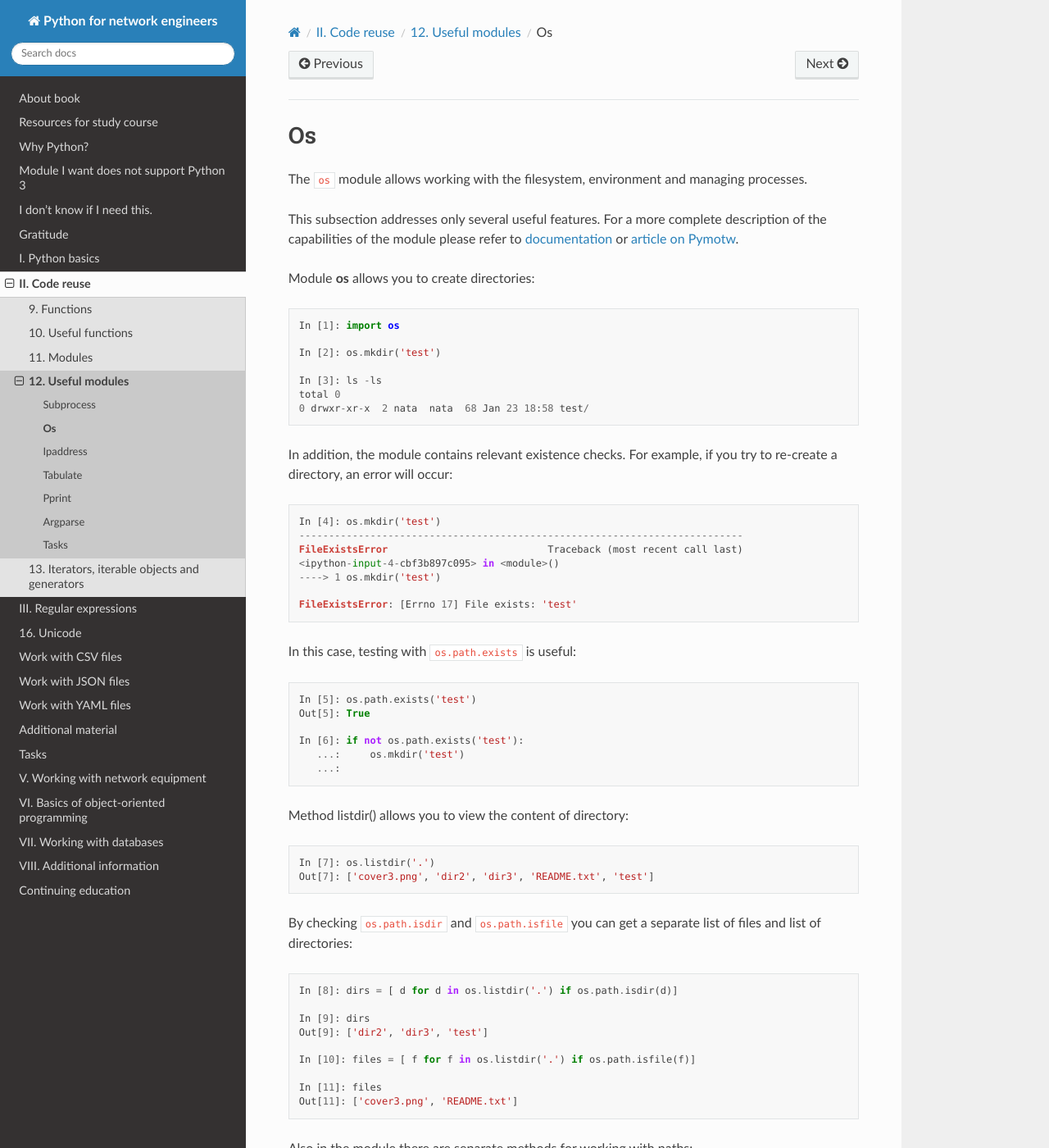
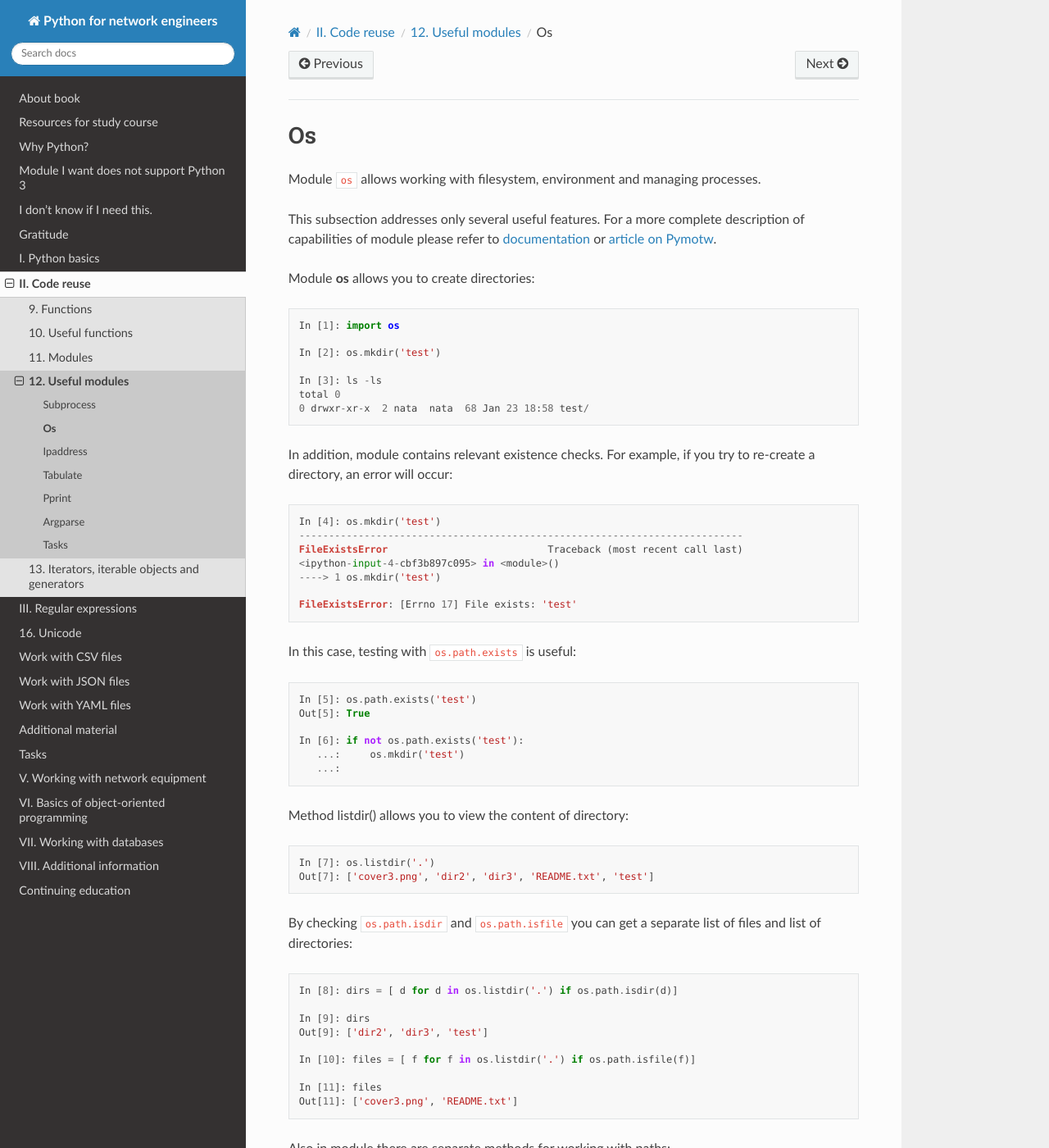
Before and after one commit to natenka/pyneng-book-en, a Sphinx documentation site: the page built from docs/source/book/12_useful_modules/os.rst, in a window 1280 px wide and 1400 px high. Shown: the whole window at 82% size. Built offline with Sphinx 7.4.7 and the Read the Docs theme 2.0.0, drawn with Linux system fonts in a browser that asks for light colours; pages that are not in the unit, such as notebooks, are missing from menus; some of the changed text lies outside the part shown.

Commit message:
Update os.rst

```diff
--- a/docs/source/book/12_useful_modules/os.rst
+++ b/docs/source/book/12_useful_modules/os.rst
@@ -1,9 +1,9 @@
 Os
 ---------
 
-The ``os`` module allows working with the filesystem, environment and managing processes.
+Module ``os`` allows working with filesystem, environment and managing processes.
 
-This subsection addresses only several useful features. For a more complete description of the capabilities of the module please refer to
+This subsection addresses only several useful features. For a more complete description of capabilities of module please refer to
 `documentation <https://docs.python.org/3/library/os.html>`__ or
 `article on Pymotw <https://pymotw.com/3/os/>`__.
 
@@ -19,7 +19,7 @@ Module **os** allows you to create directories:
     total 0
     0 drwxr-xr-x  2 nata  nata  68 Jan 23 18:58 test/
 
-In addition, the module contains relevant existence checks. For example, if you try to re-create a directory, an error will occur:
+In addition, module contains relevant existence checks. For example, if you try to re-create a directory, an error will occur:
 
 .. code:: python
 
@@ -63,7 +63,7 @@ By checking ``os.path.isdir`` and ``os.path.isfile`` you can get a separate list
     In [11]: files
     Out[11]: ['cover3.png', 'README.txt']
 
-Also in the module there are separate methods for working with paths:
+Also in module there are separate methods for working with paths:
 
 .. code:: python
 
```
